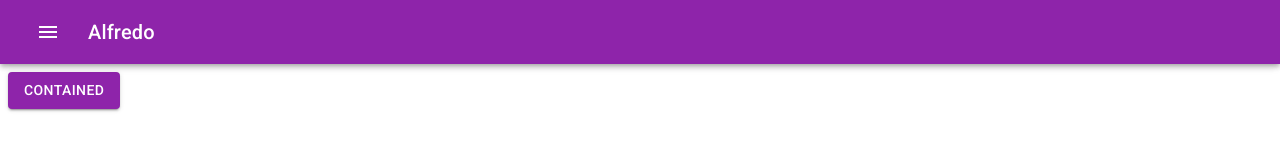
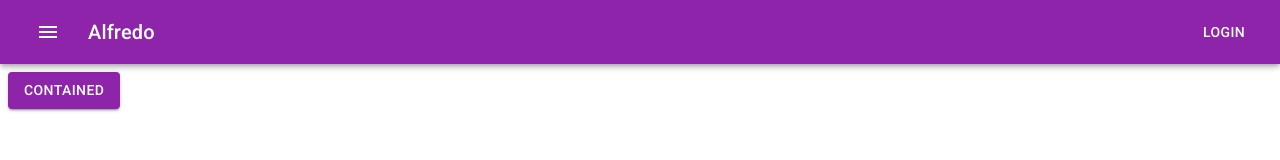
Before and after one commit to alfredomtzg/React-and-Material-UI, a React (Create React App) app: page / in a window 1280 px wide. Shown: the top 160 px of the page. Built offline with nearby package versions, Linux system fonts and the light colour scheme.

Commit message:
Flexbox in Typography

```diff
--- a/src/components/Navbar.jsx
+++ b/src/components/Navbar.jsx
@@ -1,5 +1,5 @@
 import React from 'react'
-import {AppBar, Toolbar, Typography, makeStyles, IconButton} from '@material-ui/core'
+import {AppBar, Toolbar, Typography, makeStyles, IconButton, Button} from '@material-ui/core'
 import MenuIcon from '@material-ui/icons/Menu';
 
 
@@ -7,6 +7,9 @@
   offset: theme.mixins.toolbar,
   menuButton: {
     marginRight: theme.spacing(2),
+  },
+  title: {
+    flexGrow: 1
   },
 }))
 
@@ -19,9 +22,12 @@
           <IconButton className={classes.menuButton} color="inherit" aria-label="menu">
             <MenuIcon/>
           </IconButton>
-          <Typography variant="h6">
+          <Typography variant="h6" className={classes.title}>
             Alfredo
           </Typography>
+          <Button variant="text" color="inherit">
+            LOGIN
+          </Button>
         </Toolbar>
       </AppBar>
       <div className={classes.offset}></div>
```
